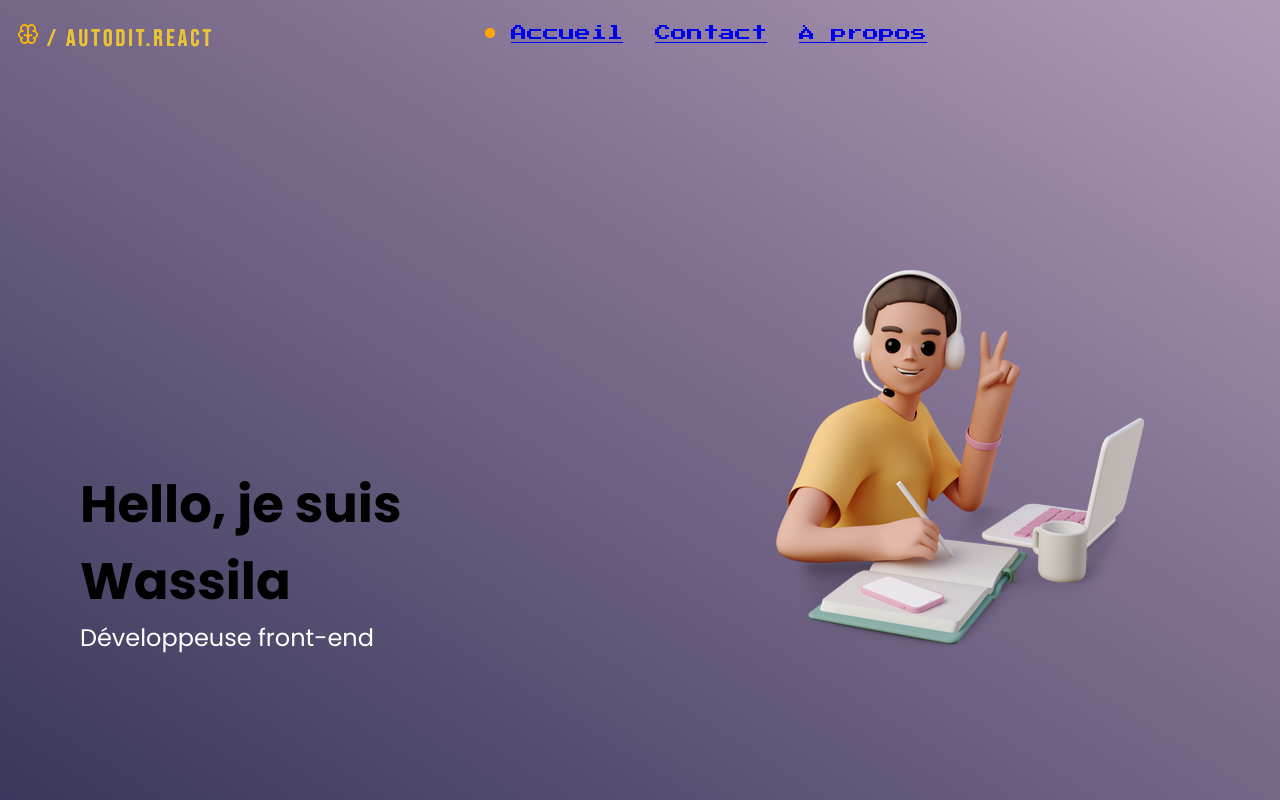
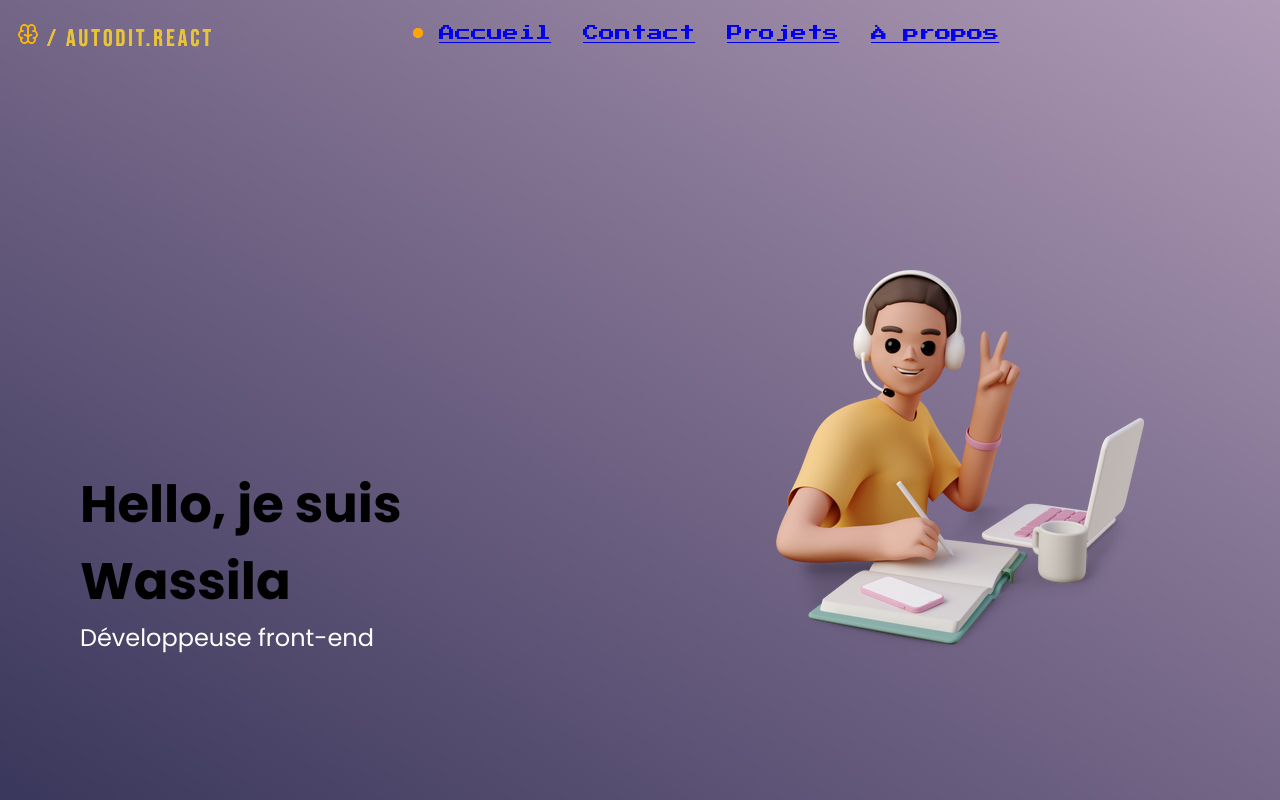
Before and after one commit to LaWass1864/autoditreact, a React (Create React App) app: page /Accueil in a window 1280 px wide. Built offline with nearby package versions, Linux system fonts and the light colour scheme.

Commit message:
framer mortion dans la page A propos OK. Ajout de la page Projets dans App.js

```diff
--- a/src/components/Navigation.js
+++ b/src/components/Navigation.js
@@ -48,6 +48,9 @@ const Navigation = () => {
                 <li className={`navbar__item ${location.pathname === '/Contact' ? 'active' : ''}`} style={getLinkStyle('/Contact')}>
                     <NavLink to="/Contact">Contact</NavLink>
                 </li>
+                <li className={`navbar__item ${location.pathname === '/Mes Projets' ? 'active' : ''}`} style={getLinkStyle('/Projets')}>
+                    <NavLink to="/Projets">Projets</NavLink>
+                </li>
 
                 <li className={`navbar__item ${location.pathname === '/Apropos' ? 'active' : ''}`} style={getLinkStyle('/Apropos')}>
                     <NavLink to="/Apropos">À propos</NavLink>
--- a/src/pages/Apropos.js
+++ b/src/pages/Apropos.js
@@ -1,6 +1,6 @@
 import React, { useState } from 'react';
 import Navigation from '../components/Navigation';
-import { Reorder } from 'framer-motion';
+import { useDragControls , Reorder } from 'framer-motion';
 
 const Apropos = () => {
   // Tableau des langages
@@ -20,10 +20,11 @@ const Apropos = () => {
       return '🔍';
     }
   }
-
+  // Mettre les badges sur 2 colonnes
   const halfLength = Math.ceil(langages.length / 2);
   const langagesCol1 = langages.slice(0, halfLength);
   const langagesCol2 = langages.slice(halfLength);
+  const controls = useDragControls()
 
   return (
     <main className='apropos-background'>
@@ -43,9 +44,9 @@ const Apropos = () => {
           </div>
         </div>
 
-        <div className="right badges animate__animated animate__fadeIn">
+        <div className="right badges">
           <div className="column">
-            <Reorder.Group axis="y" values={langagesCol1} onReorder={(newOrder) => setLangages([...newOrder, ...langagesCol2])}>
+            <Reorder.Group axis="y" values={langagesCol1}  dragListener={false} dragControls={controls} onReorder={(newOrder) => setLangages([...newOrder, ...langagesCol2]) }>
               {langagesCol1.map((langage) => (
                 <Reorder.Item key={langage} value={langage}>
                   <div className="badge">
```
